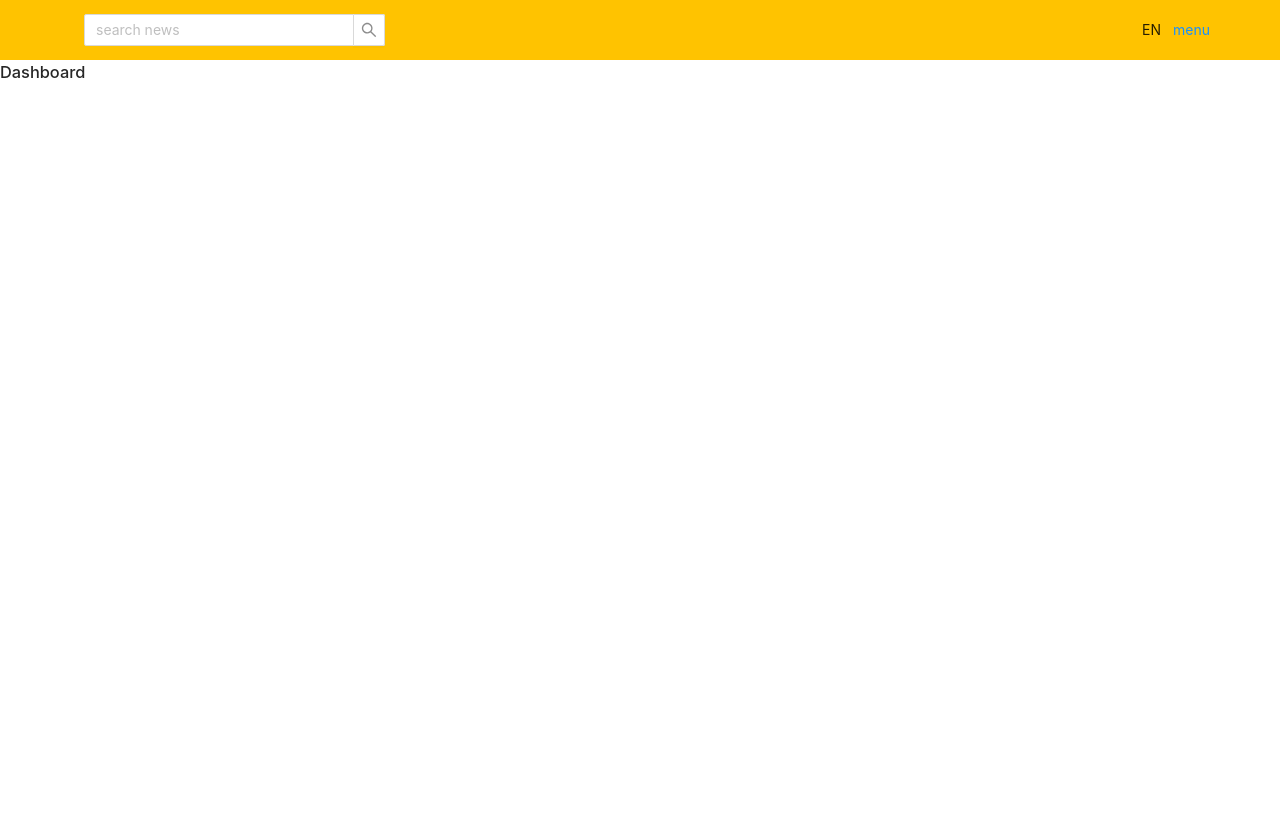
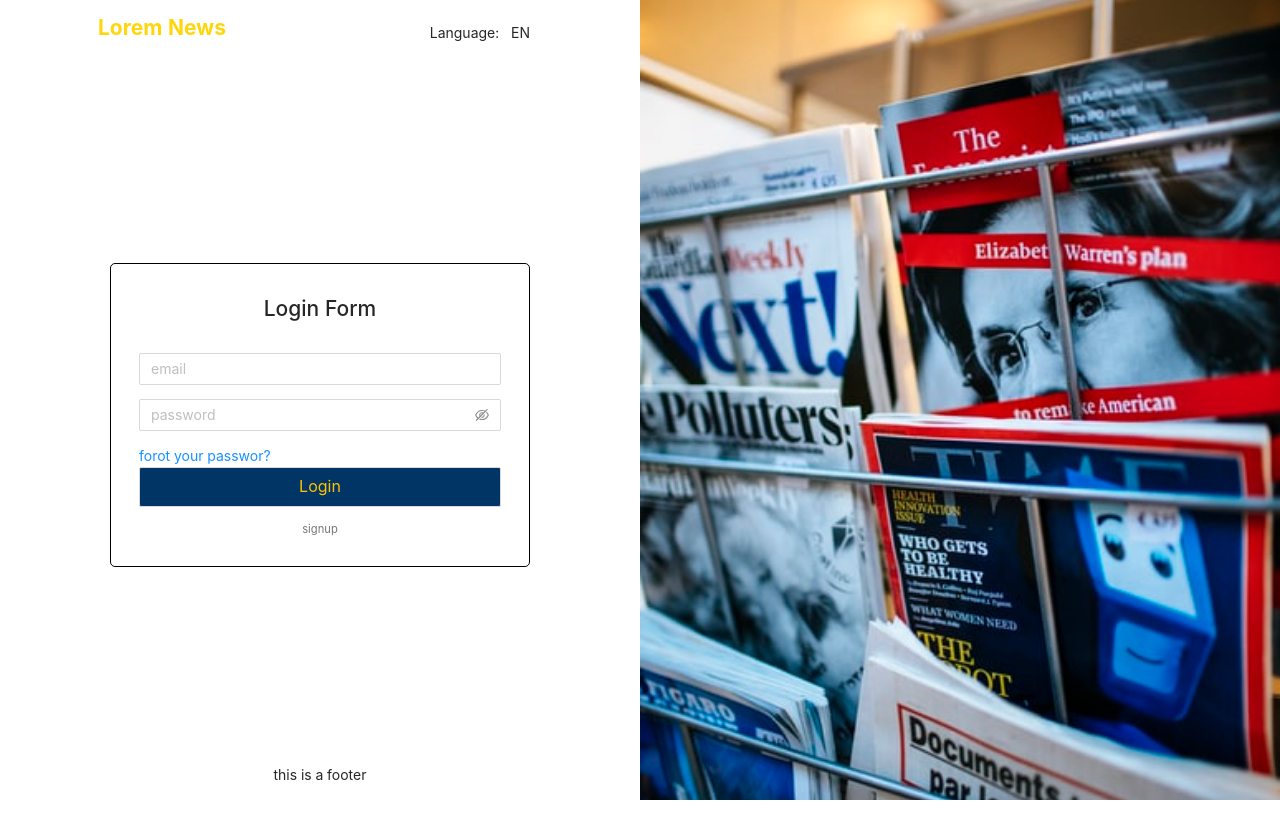
Before and after one commit to Ali-Oliaee/lorem-news, a React (Create React App) app: page / in a window 1280 px wide. Shown: the top 838 px of the page. After the commit the page ends 800 px from the top, so only its background shows below. Built offline with nearby package versions, Linux system fonts and the light colour scheme.

Commit message:
💄 change background

```diff
--- a/src/App.tsx
+++ b/src/App.tsx
@@ -4,13 +4,13 @@
 import { LoginPage } from "./pages/login-page"
 import { SignupPage } from "./pages/signup"
 import { Header } from "./components/header"
+import DashboardPage from "./pages/dashboard/dashboard"
 import 'antd/dist/antd.css';
-import DashboardPage from "./pages/dashboard/dashboard"
 
 const App = function () {
   return (
     <div className="App">
-      <DashboardPage/>
+      <LoginPage/>
     </div>
 
   )
--- a/src/components/login-wrapper/header/header.tsx
+++ b/src/components/login-wrapper/header/header.tsx
@@ -1,7 +1,7 @@
 import React from 'react'
 import {Button, Select} from 'antd'
+import { SwitchLanguage } from '../../switch-language'
 import './style.scss'
-import { SwitchLanguage } from '../../switch-language'
 
 function Header() {
 
--- a/src/components/login-wrapper/header/style.scss
+++ b/src/components/login-wrapper/header/style.scss
@@ -7,17 +7,15 @@
 
   .logo {
     h4 {
-      color: rgb(212, 163, 72);
-      font-size: 1.4em;
+      color: #ffd60a;
+      font-size: 1.5em;
+      font-weight: bold;
     }
   }
 
   .language-container {
     display: flex;
-    .language-select {
-      display: inline;
-      height: 100%;
-      margin: 0 1em;
-    }
+    align-items: center;
+    justify-content: center;
   }
 }
--- a/src/components/login-wrapper/login-wrapper.tsx
+++ b/src/components/login-wrapper/login-wrapper.tsx
@@ -6,9 +6,12 @@
 function LoginWrapper({children}: any) {
     return (
         <div className="login-wrapper">
-            <Header/>
-            {children}
-            <Footer/>
+            <div className="background"></div>
+            <div className="login-wrapper-content">
+                <Header/>
+                {children}
+                <Footer/>
+            </div>
         </div>
     )
 }
--- a/src/components/login-wrapper/style.scss
+++ b/src/components/login-wrapper/style.scss
@@ -1,11 +1,28 @@
 .login-wrapper {
+  width: 100%;
   display: flex;
+  flex-direction: row-reverse;
+  align-items: center;
+  justify-content: center;
+  .login-wrapper-content {
+    display: flex;
+    width: 50%;
     flex-direction: column;
     align-items: center;
     justify-content: space-between;
     height: 100%;
     min-height: 100vh;
-  background: linear-gradient(to right bottom, #334d50, #cbcaa5);
+    background-size: cover;
     overflow: hidden;
     padding: 0 2em;
   }
+  .background {
+    width: 50%;
+    height: 100%;
+    min-height: 100vh;
+    background: url("../../assets/image/login-background.jpeg");
+    background-repeat: no-repeat;
+    background-size: cover;
+    background-position: center;
+  }
+}
--- a/src/pages/login-page/login-page.tsx
+++ b/src/pages/login-page/login-page.tsx
@@ -7,7 +7,7 @@
     return (
        <LoginWrapper>
            <section className="login-form-container">
-               <h5>Login Form</h5>
+               <h2>Login Form</h2>
                 <Form className="login-form">
                 <Form.Item className="input-container">
                     <Input placeholder="email"/>
@@ -16,7 +16,7 @@
                     <Input.Password placeholder="password"/>
                 </Form.Item>
                 <a href="#">forot your passwor?</a>
-                <Button htmlType="submit" className="submit-button" size="large">
+                <Button htmlType="submit" className="submit-button" block size="large">
                     Login
                 </Button>
                 </Form>
--- a/src/pages/login-page/style.scss
+++ b/src/pages/login-page/style.scss
@@ -1,43 +1,36 @@
 .login-form-container {
-  max-width: 15em;
+  width: 100%;
+  max-width: 30em;
   border: 1px solid black;
   border-radius: 5px;
   background-color: #fff;
-  padding: 1em;
+  padding: 2em;
   display: flex;
   flex-direction: column;
   align-items: center;
   justify-content: center;
 
+  h2 {
+    margin: 0;
+  }
+
   .login-form {
-    padding: 1em;
     width: 100%;
+    max-width: 30em;
     background-color: #fff;
+    margin: 1em auto;
 
     .input-container {
       width: 100%;
-      border: 1px solid;
-      margin: 0.5em auto;
+      margin: 1em 0;
+    }
 
-      input {
-        border: 0;
-        outline: 0;
-        padding: 0.8em;
+    .submit-button {
+      background-color: #003566;
+      span {
+        color: #ffc300;
       }
     }
-    a {
-      color: #888;
-      align-self: flex-start;
-      font-size: 0.8em;
-    }
-    .submit-button {
-      width: 100%;
-      cursor: pointer;
-    }
-  }
-
-  h5 {
-    margin: 0;
   }
 
   .signup-link {
```
Also changed, not shown: src/assets/image/login-background.jpeg (added). Lines whose indentation alone changed are shown as unchanged.
